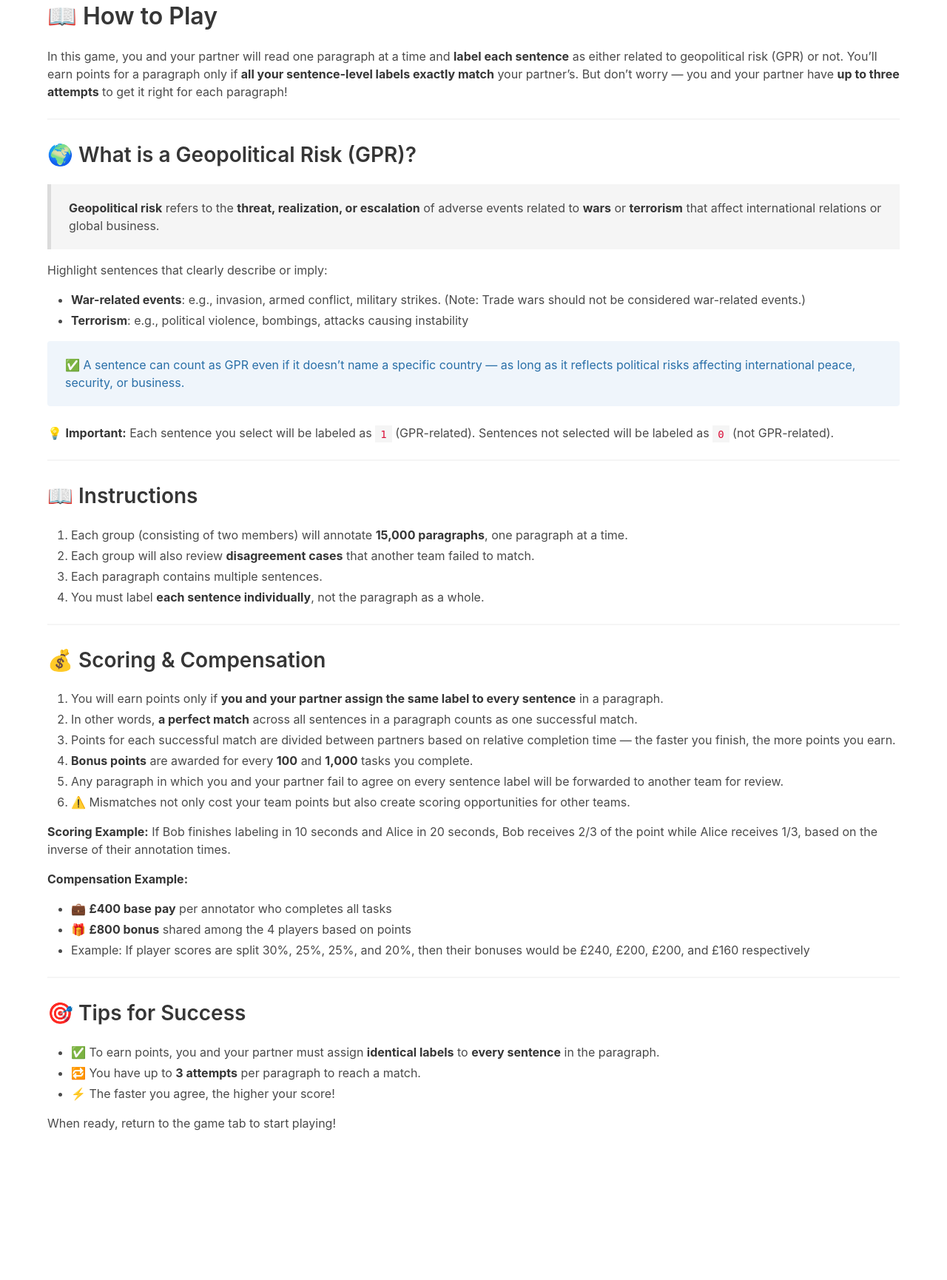
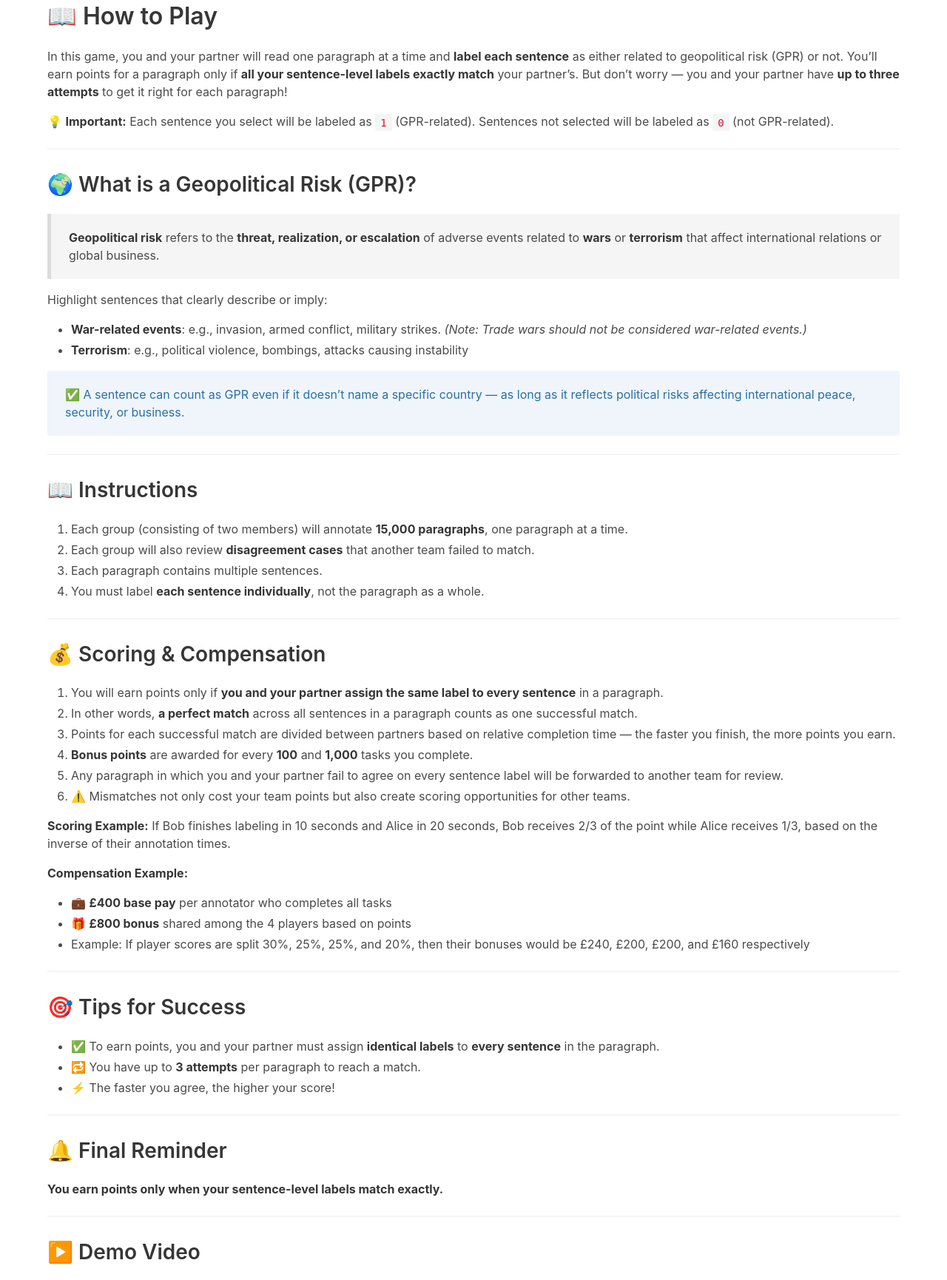
Before and after one commit to zzp-coder/GPR_Game, a Flask app: page /how-to-play in a window 1280 px wide. Shown: the part 44-1774 px from the top of the page at 74% size. Before the commit the page ends 1572 px from the top, so only its background shows below. Run offline with Flask 3, Linux system fonts and the light colour scheme.

Commit message:
adjust instructions

```diff
--- a/templates/how_to_play.html
+++ b/templates/how_to_play.html
@@ -16,6 +16,8 @@
         But don’t worry — you and your partner have <strong>up to three attempts</strong> to get it right for each paragraph!
       </p>
 
+      <p>💡 <strong>Important:</strong> Each sentence you select will be labeled as <code>1</code> (GPR-related). Sentences not selected will be labeled as <code>0</code> (not GPR-related).</p>
+
       <hr>
 
       <h2 class="subtitle">🌍 What is a Geopolitical Risk (GPR)?</h2>
@@ -25,15 +27,13 @@
 
       <p>Highlight sentences that clearly describe or imply:</p>
       <ul>
-        <li><strong>War-related events</strong>: e.g., invasion, armed conflict, military strikes. (Note: Trade wars should not be considered war-related events.)</li>
+        <li><strong>War-related events</strong>: e.g., invasion, armed conflict, military strikes. <em>(Note: Trade wars should not be considered war-related events.)</em></li>
         <li><strong>Terrorism</strong>: e.g., political violence, bombings, attacks causing instability</li>
       </ul>
 
       <div class="notification is-info is-light">
         ✅ A sentence can count as GPR even if it doesn’t name a specific country — as long as it reflects political risks affecting international peace, security, or business.
       </div>
-
-      <p>💡 <strong>Important:</strong> Each sentence you select will be labeled as <code>1</code> (GPR-related). Sentences not selected will be labeled as <code>0</code> (not GPR-related).</p>
 
       <hr>
 
@@ -75,7 +75,20 @@
         <li>⚡ The faster you agree, the higher your score!</li>
       </ul>
 
-      <p>When ready, return to the game tab to start playing!</p>
+      <hr>
+
+      <h2 class="subtitle">🔔 Final Reminder</h2>
+      <p><strong>You earn points only when your sentence-level labels match exactly.</strong></p>
+
+      <hr>
+
+      <h2 class="subtitle">▶️ Demo Video</h2>
+      <video controls style="width: 100%;">
+        <source src="/Demo/output_with_subs.mp4" type="video/mp4">
+        Your browser does not support the video tag.
+      </video>
+
+      <p class="mt-3">When ready, return to the game tab to start playing!</p>
     </div>
   </section>
 </body>
```
